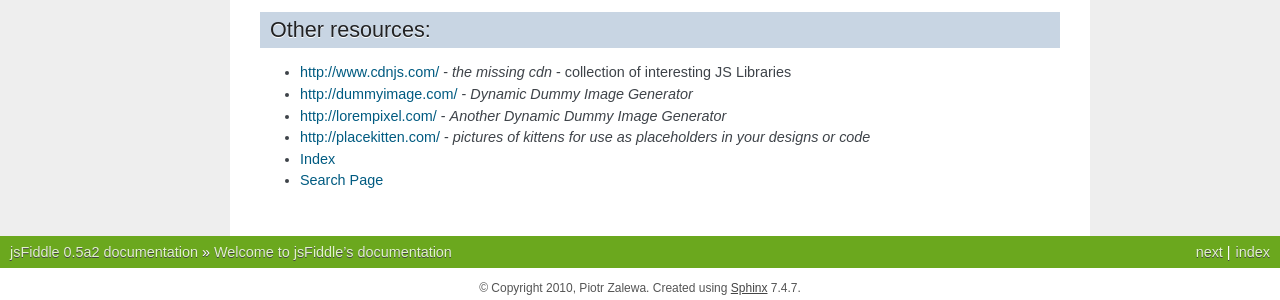
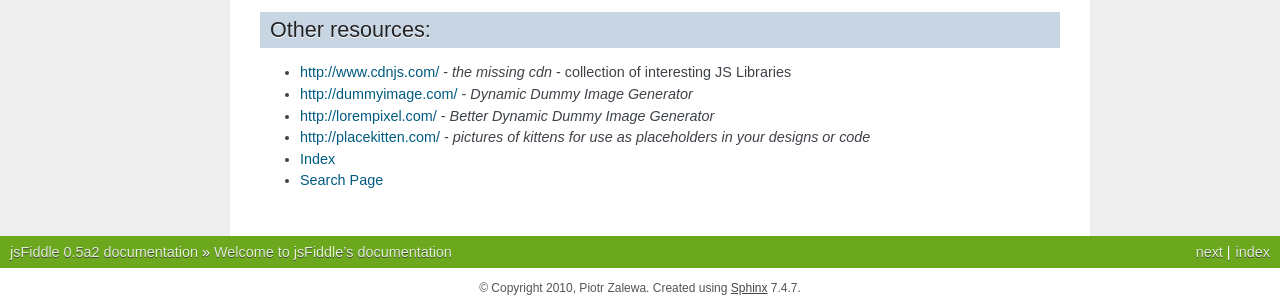
Before and after one commit to jsfiddle/jsfiddle-users, a Sphinx documentation site: the page built from docs/index.rst, in a window 1280 px wide. Shown: the part 912-1212 px from the top of the page. Built offline with Sphinx 7.4.7, drawn with Linux system fonts in a browser that asks for light colours.

Commit message:
Changed the wording, but I need this commit to test adding images to commits
![sample image](http://lorempixel.com/300/200)

```diff
--- a/docs/index.rst
+++ b/docs/index.rst
@@ -56,7 +56,7 @@
 * http://www.cdnjs.com/ - *the missing cdn* - collection of interesting JS
   Libraries
 * http://dummyimage.com/ - *Dynamic Dummy Image Generator*
-* http://lorempixel.com/ - *Another Dynamic Dummy Image Generator*
+* http://lorempixel.com/ - *Better Dynamic Dummy Image Generator*
 * http://placekitten.com/ - *pictures of kittens for use as placeholders in
   your designs or code*
 
```
